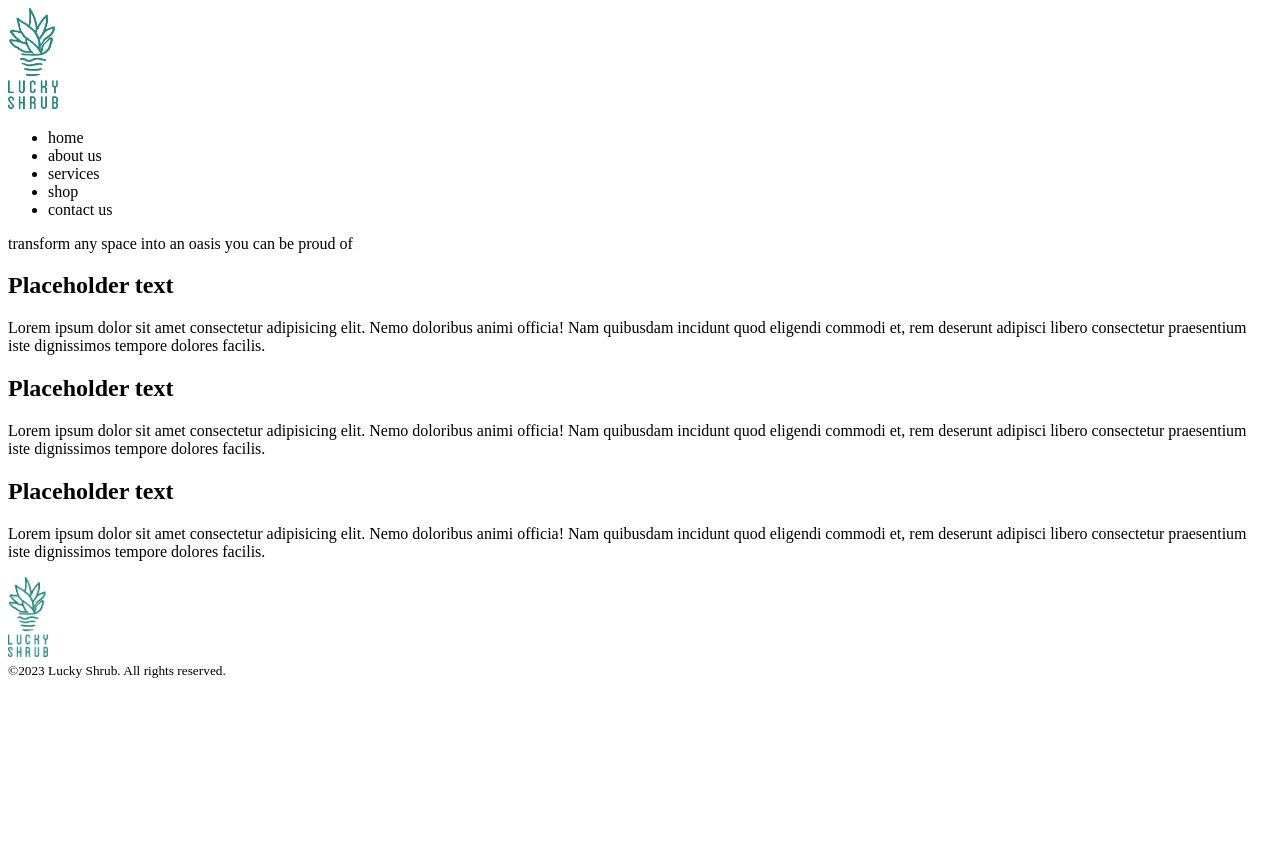
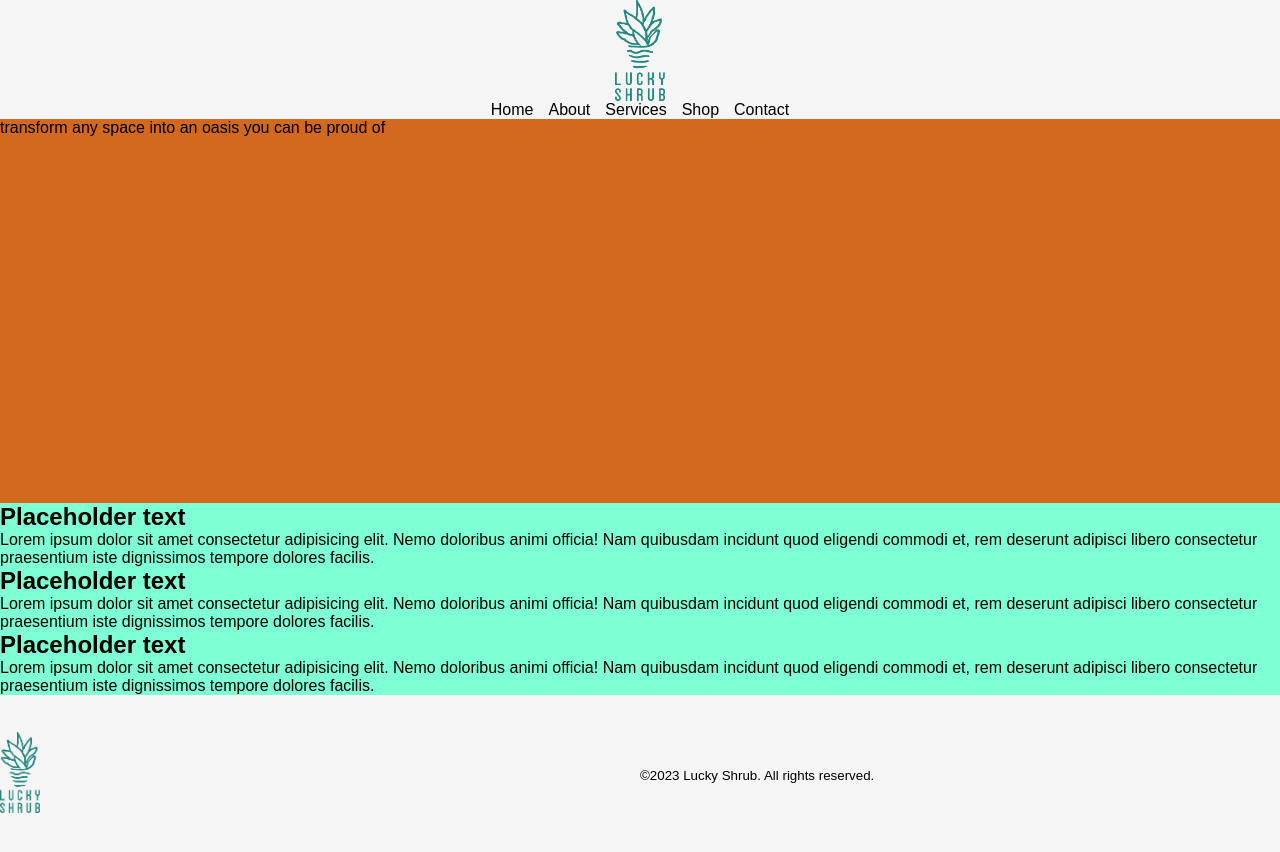
Before and after one commit to Asif7814/Lucky-Shrub-Certification-Project, a plain HTML site: page index.html in a window 1280 px wide. Before the commit the page ends 800 px from the top, so only its background shows below. Drawn offline with Linux system fonts and the light colour scheme.

Commit message:
Updated CSS

```diff
--- a/css/styles.css
+++ b/css/styles.css
@@ -4,4 +4,77 @@
         - FIRST ROW; FULL-WIDTH
         - SECOND ROW; THREE COLUMNS
     - FOOTER; CREATE TWO HALF-WIDTH COLUMNS
+
+
 */
+
+/*GENERAL ELEMENTS*/
+* {
+    padding: 0;
+    border: 0;
+    margin: 0;
+    box-sizing: border-box;
+}
+
+html {
+    font: 16px Arial, sans-serif;
+}
+
+body {
+    width: 100%;
+}
+
+/*HEADER & NAVIGATION BAR*/
+header, nav, ul, li, footer {
+    display: flex;
+    justify-content: center;
+    align-items: center;
+
+    background-color: whitesmoke;
+}
+
+nav > ul {
+    gap: 15px;
+    list-style: none;
+}
+
+li > a {
+    text-decoration: none;
+    text-align: center;
+    text-transform: capitalize;
+
+    color: black;
+}
+
+li > a:hover {
+    color: white;
+}
+
+main {
+    display: grid;
+    grid-template-rows: 2fr 1fr;
+}
+
+/*PROMOTIONAL BANNER*/
+.promotion {
+    background-color: chocolate;
+}
+
+/*INFO*/
+.info {
+    background-color: aquamarine;
+}
+
+/*FOOTER*/
+footer {
+    height: 20vh;
+}
+
+footer > div {
+    width: 50%;
+    color: black;
+}
+
+footer:nth-child(2) {
+    justify-content: center;
+}
--- a/index.html
+++ b/index.html
@@ -36,11 +36,11 @@
 
         <nav>
             <ul>
-                <li>home</li>
-                <li>about us</li>
-                <li>services</li>
-                <li>shop</li>
-                <li>contact us</li>
+                <li><a href="#home">home</a></li>
+                <li><a href="#about">about</a></li>
+                <li><a href="#services">services</a></li>
+                <li><a href="#shop">shop</a></li>
+                <li><a href="#contact">contact</a></li>
             </ul>
         </nav>
 
```
